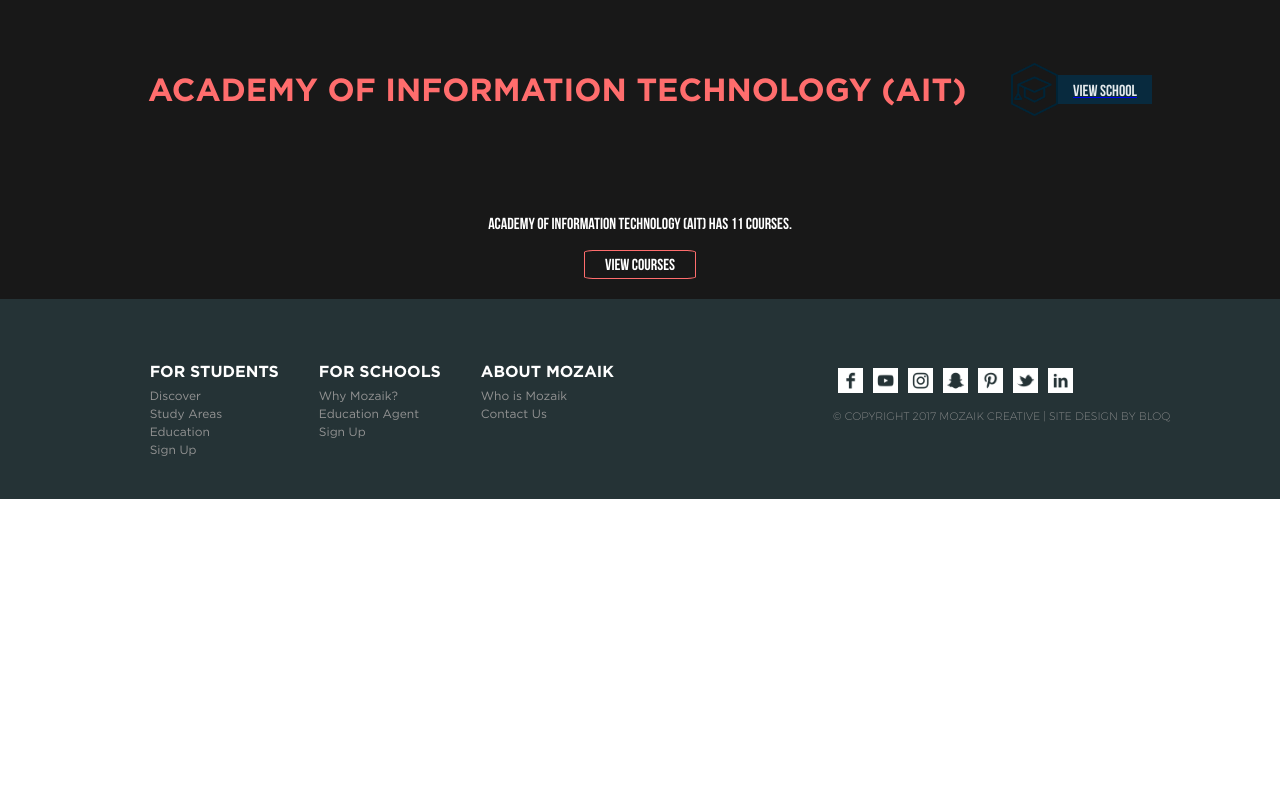
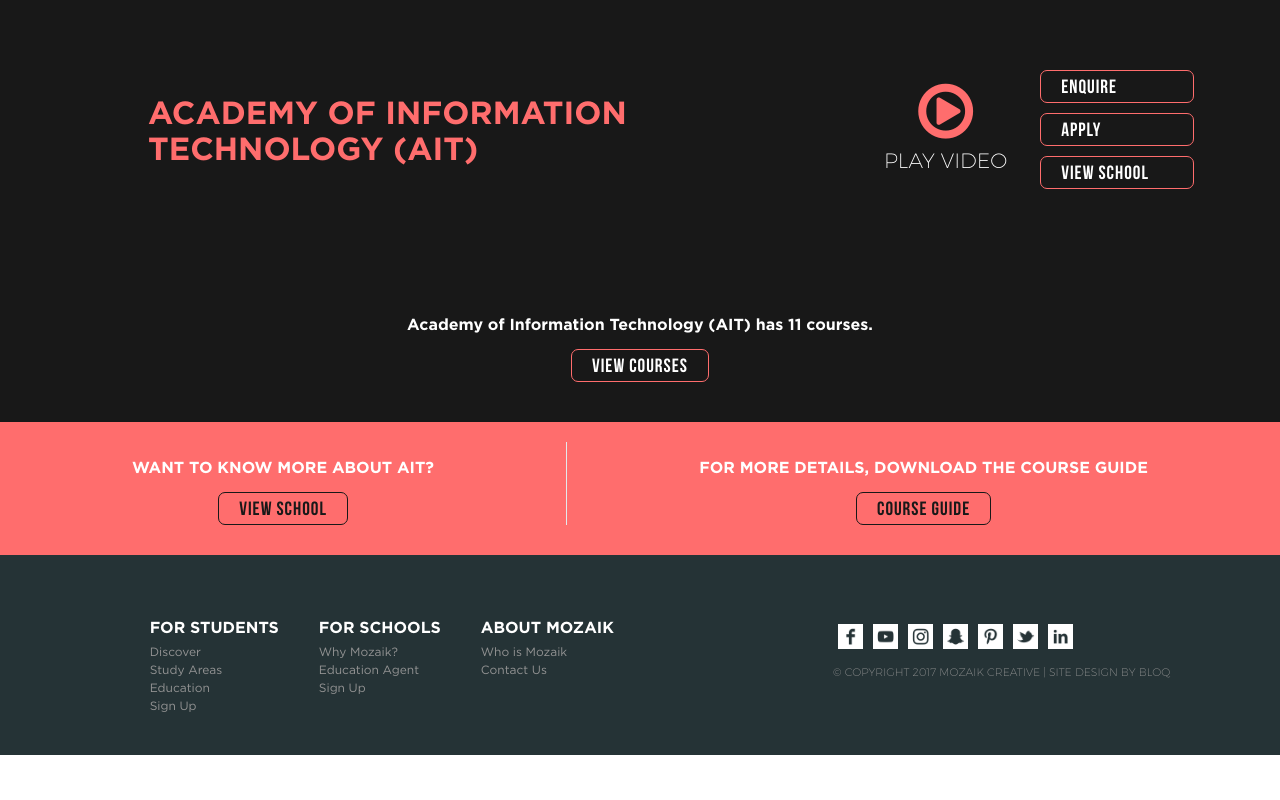
Before and after one commit to jcerexhe/mozaik, a Node server app: template views/schoolArtwork.pug in a window 1280 px wide. Run offline with Node 20, Linux system fonts and the light colour scheme; the template is opened without the code that fills it: values that come from a table or form of the project are taken from there, others are empty; data comes from the database, SQL or seed files in the repository; style sheets or scripts are compiled from the project's sources; some libraries are stand-ins or nearby versions.

Commit message:
artwork pg redesign

```diff
--- a/client/components/artwork/index.jsx
+++ b/client/components/artwork/index.jsx
@@ -147,7 +147,7 @@
     const { artworks } = this.props;
     const { disciplineList, disciplines, images } = this.state;
     return (
-      <div>
+      <div className='filter-bg'>
         <div className='filter-container'>
           <div className='filter'>
             <h2>disciplines</h2>
@@ -158,7 +158,7 @@
             />
           </div>
           <div className='refine-button'>
-            <a href='/discover' className='btn'>refine</a>
+            <a href='/discover' className='btn btn-full-width'>refine</a>
           </div>
         </div>
         <div className='artworks'>
--- a/client/components/search/result.jsx
+++ b/client/components/search/result.jsx
@@ -8,7 +8,7 @@
       <span className='city'>Sydney, Australia</span>
       <img src={ result.image } alt={ result.name } />
       <img className='logo' src={ result.school.logo } alt='school logo' />
-      <i className="fa fa-heart fa-2x" aria-hidden="true"></i>
+      <i className="fa fa-heart-o fa-2x" aria-hidden="true"></i>
     </a>
   );
 }
--- a/public/dist/style.css
+++ b/public/dist/style.css
@@ -179,7 +179,7 @@
 
 .btn {
   border: 1px solid #FF6D6D;
-  border-radius: 8%;
+  border-radius: 7px;
   /* width was messing up certain btns, will need to investigate original reason for this config */
   /*width: 100px;*/
   padding: 5px 20px 3px 20px;
@@ -189,7 +189,12 @@
   font-family: 'Bebas Neue';
   color: #FFFFFF;
   text-align: center;
-  cursor: pointer; }
+  cursor: pointer;
+  font-size: 1.2em;
+  letter-spacing: 1px; }
+
+.btn-full-width {
+  width: 100%; }
 
 .filter-btn {
   padding: 10px;
@@ -267,6 +272,10 @@
   cursor: pointer;
   /*background-color: $pink;
   color: $pink;*/ }
+
+.btn-grey {
+  border-color: #181818;
+  color: #181818; }
 
 .icon-white {
   width: 20px;
@@ -455,10 +464,13 @@
         align-items: center; }
   .school-heading .school-info > img {
     margin-right: 20px;
-    max-width: 100px;
+    max-width: 150px;
     height: auto; }
   .school-heading .school-name {
     font-family: 'Montserrat Ultra Light'; }
+  .school-heading .school-link {
+    margin: 10px 0;
+    text-align: center; }
   .school-heading .school-link > a {
     display: -ms-flexbox;
     display: flex;
@@ -466,15 +478,16 @@
         align-items: center; }
   .school-heading .school-link img {
     margin: 0px; }
-  .school-heading .school-link span {
-    padding: 7px 15px 3px 15px;
-    background-color: #082A3E;
-    color: #E4E9EC;
-    text-decoration: none;
-    font-family: 'Bebas Neue'; }
+  .school-heading .school-links {
+    text-align: center; }
+  .school-heading .video-link {
+    margin: 15px 30px;
+    width: 150px;
+    font-family: 'Bebas Neue';
+    color: #FFFFFF; }
 
 .school-courses-link {
-  padding: 20px 0px;
+  padding: 40px 0px;
   display: -ms-flexbox;
   display: flex;
   -ms-flex-direction: column;
@@ -486,7 +499,8 @@
   background-color: #181818; }
 
 .school-courses-link > p {
-  color: #FFFFFF; }
+  color: #FFFFFF;
+  font-family: 'Gotham Bold'; }
 
 .school-details-links {
   display: -ms-flexbox;
@@ -601,6 +615,17 @@
 .final-links > .btn {
   margin: 0px 10px;
   border: 1px solid #082A3E; }
+
+.school-footer {
+  display: -ms-flexbox;
+  display: flex; }
+  .school-footer .school-footer-section {
+    -ms-flex-positive: 1;
+        flex-grow: 1; }
+    .school-footer .school-footer-section p {
+      font-family: 'Gotham Bold'; }
+  .school-footer .school-footer-section:first-child {
+    border-right: 1px solid #E4E9EC; }
 
 #nav {
   position: absolute;
@@ -791,6 +816,13 @@
     width: 20px; }
   to {
     width: 180px; } }
+
+/* nav-shadow not working yet */
+.nav-shadow {
+  height: 1px;
+  background-color: #181818;
+  /*box-shadow: 0 14px 28px rgba(0,0,0,0.25), 0 10px 10px rgba(0,0,0,0.22);*/
+  box-shadow: 0 4px 4px -2px #000000; }
 
 .home-hero {
   width: 100vw;
@@ -1346,12 +1378,19 @@
   text-transform: uppercase;
   line-height: 1.8; }
 
+.filter-bg {
+  background-color: #181818; }
+
 .filter-container {
-  display: none; }
+  display: none;
+  padding: 50px 0px;
+  width: 97%;
+  margin-left: auto;
+  margin-right: auto; }
   @media only screen and (min-width: 768px) {
     .filter-container {
-      padding: 25px;
-      width: 97%;
+      /*padding: 25px;*/
+      width: 80%;
       display: -ms-flexbox;
       display: flex;
       -ms-flex-pack: distribute;
--- a/public/sass/modules/buttons.scss
+++ b/public/sass/modules/buttons.scss
@@ -1,6 +1,6 @@
 .btn {
   border: 1px solid $pink;
-  border-radius: 8%;
+  border-radius: 7px;
   /* width was messing up certain btns, will need to investigate original reason for this config */
   /*width: 100px;*/
   padding: 5px 20px 3px 20px;
@@ -11,6 +11,11 @@
   color: $white;
   text-align: center;
   cursor: pointer;
+  font-size: 1.2em;
+  letter-spacing: 1px;
+}
+.btn-full-width {
+  width: 100%;
 }
 .filter-btn {
   padding: 10px;
@@ -90,6 +95,10 @@
   /*background-color: $pink;
   color: $pink;*/
 }
+.btn-grey {
+  border-color: $grey;
+  color: $grey;
+}
 
 // Icon buttons
 .icon-white {
--- a/public/sass/modules/filterComponent.scss
+++ b/public/sass/modules/filterComponent.scss
@@ -1,8 +1,15 @@
+.filter-bg {
+  background-color: $grey;
+}
 .filter-container {
   display: none;
+  padding: 50px 0px;
+  width: 97%;
+  margin-left: auto;
+  margin-right: auto;
   @media only screen and (min-width: 768px) {
-    padding: 25px;
-    width: 97%;
+    /*padding: 25px;*/
+    width: 80%;
     display: flex;
     justify-content: space-around;
     background-color: $grey;
--- a/public/sass/modules/menuComponent.scss
+++ b/public/sass/modules/menuComponent.scss
@@ -180,3 +180,12 @@
     width: 180px;
   }
 }
+/* nav-shadow not working yet */
+.nav-shadow {
+  height: 1px;
+  background-color: $grey;
+  /*box-shadow: 0 14px 28px rgba(0,0,0,0.25), 0 10px 10px rgba(0,0,0,0.22);*/
+  -webkit-box-shadow: 0 4px 4px -2px #000000;
+   -moz-box-shadow: 0 4px 4px -2px #000000;
+        box-shadow: 0 4px 4px -2px #000000;
+}
--- a/public/sass/modules/schools.scss
+++ b/public/sass/modules/schools.scss
@@ -20,11 +20,15 @@
   }
   .school-info > img {
     margin-right: 20px;
-    max-width: 100px;
+    max-width: 150px;
     height: auto;
   }
   .school-name {
     font-family: 'Montserrat Ultra Light';
+  }
+  .school-link {
+    margin: 10px 0;
+    text-align: center;
   }
   .school-link > a {
     display: flex;
@@ -33,16 +37,18 @@
   .school-link img {
     margin: 0px;
   }
-  .school-link span {
-    padding: 7px 15px 3px 15px;
-    background-color: $black;
-    color: $dark-grey;
-    text-decoration: none;
+  .school-links {
+    text-align: center;
+  }
+  .video-link {
+    margin: 15px 30px;
+    width: 150px;
     font-family: 'Bebas Neue';
+    color: $white;
   }
 }
 .school-courses-link {
-  padding: 20px 0px;
+  padding: 40px 0px;
   display: flex;
   flex-direction: column;
   justify-content: space-around;
@@ -50,11 +56,10 @@
   background-color:$grey;
 }
 
-
 .school-courses-link > p{
   color: $white;
+  font-family: 'Gotham Bold';
 }
-
 
 // School Details Page
 .school-details-links {
@@ -192,3 +197,15 @@
   margin: 0px 10px;
   border: 1px solid $black;
 }
+.school-footer {
+  display: flex;
+  .school-footer-section {
+    flex-grow: 1;
+    p {
+      font-family: 'Gotham Bold';
+    }
+  }
+  .school-footer-section:first-child {
+    border-right: 1px solid #E4E9EC;
+  }
+}
--- a/views/schoolArtwork.pug
+++ b/views/schoolArtwork.pug
@@ -1,16 +1,38 @@
 extends layouts/layout
 
 block content
+  .nav-shadow
   .school-heading-container
     .school-heading
       .school-info
         img(src=school.logo)
         h1= school.name
-      .school-link
-        a(href=`/school/${school.slug}/details`)
-          img.icon(src='/images/icons/mozaik-icons-7.png')
-          span View School
+      .school-links.video-link
+        i(class="fa fa-play-circle-o fa-3x" aria-hidden="true")
+        br
+        p(class="video-text") Play Video
+      .school-links
+        .school-link
+          a(href='#' class='btn btn-full-width')
+            span Enquire
+        .school-link
+          a(href='#' class='btn btn-full-width')
+            span Apply
+        .school-link
+          a(href=`/school/${school.slug}/details` class='btn btn-full-width')
+            span View School
   !=Lightbox
   .school-courses-link
     p= `${school.name} has ${school.courses.length} courses.`
     a.btn(href=`/school/${school.slug}/courses`) View Courses
+  .extended-search.school-footer
+    .school-footer-section
+      p Want to know more about AIT?
+      .school-link
+          a(href='#' class='btn btn-grey')
+            span View School
+    .school-footer-section
+      p For more details, download the course guide
+      .school-link
+          a(href='#' class='btn btn-grey')
+            span Course Guide
```
Also changed, not shown: 2 other files.
